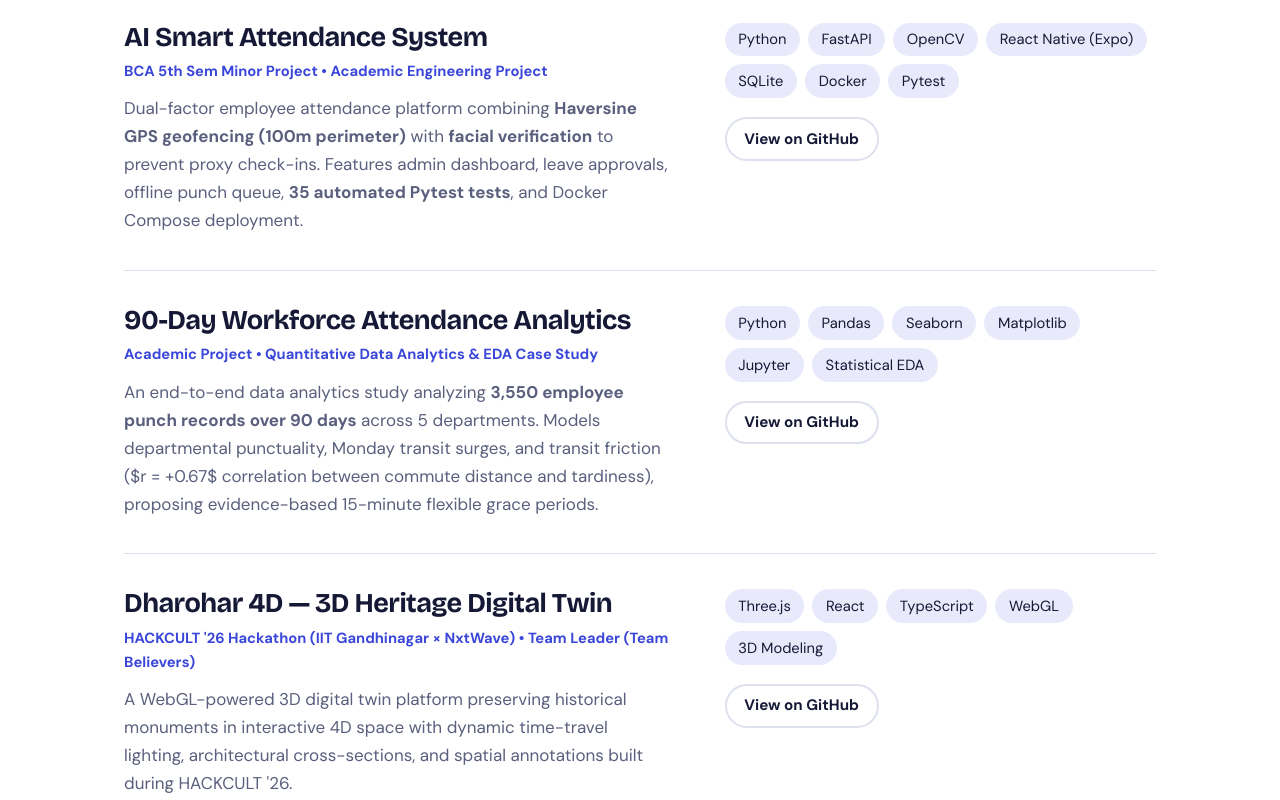
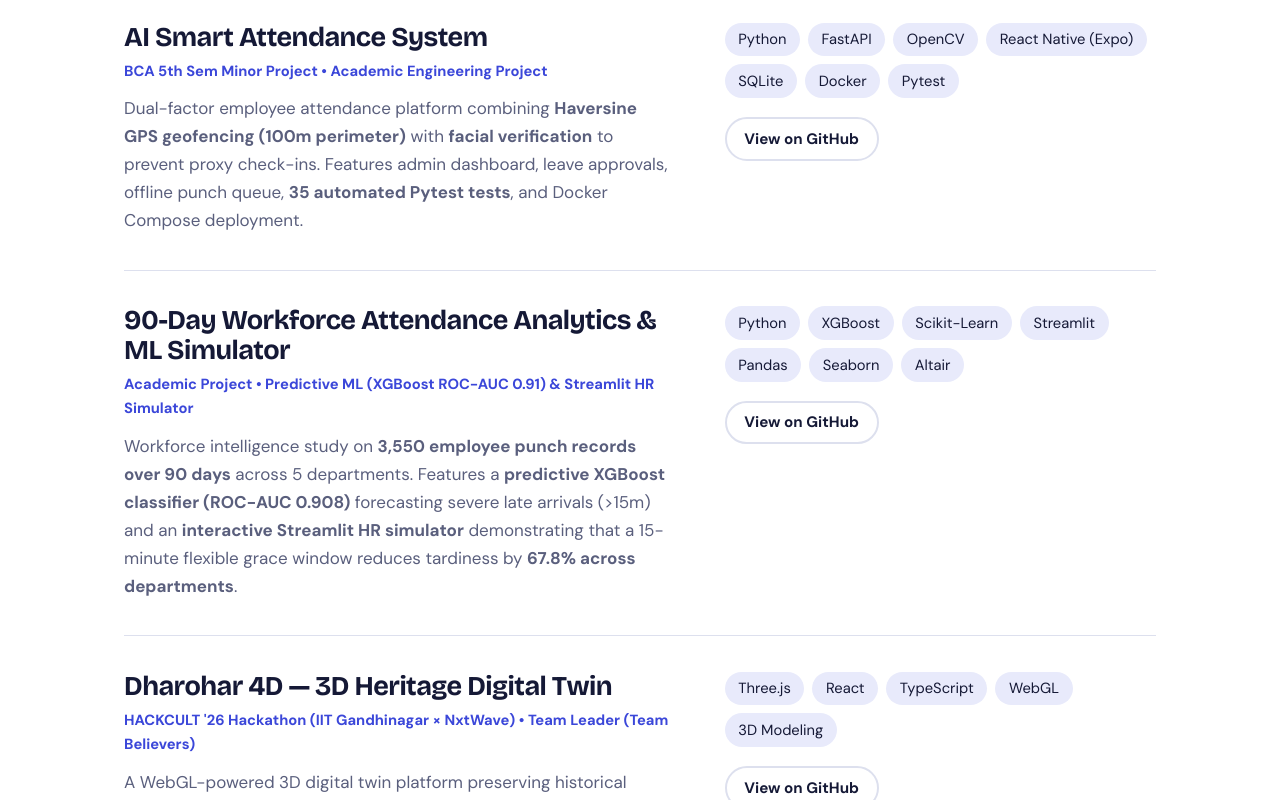
Before and after one commit to prachizala/prachi-portfolio, a plain HTML site: page index.html in a window 1280 px wide. Shown: the part 4184-4984 px from the top of the page. Drawn offline with nearby package versions, Linux system fonts and the light colour scheme.

Commit message:
feat: sync portfolio and resume PDF with XGBoost late-arrival predictor (ROC-AUC 0.91) and Streamlit HR simulator

```diff
--- a/index.html
+++ b/index.html
@@ -198,7 +198,7 @@ footer .wrap{display:flex;justify-content:space-between;gap:1rem;flex-wrap:wrap}
     <div class="rows">
       <div class="row"><h3>Languages & Core</h3><div class="chips"><span>Python 3.11</span><span>TypeScript</span><span>JavaScript (ES6+)</span><span>Java 8+</span><span>SQL</span><span>HTML5</span><span>CSS3</span></div></div>
       <div class="row"><h3>Backend & Architecture</h3><div class="chips"><span>FastAPI</span><span>Flask</span><span>Node.js / Express</span><span>SQLAlchemy</span><span>PostgreSQL (pgvector)</span><span>SQLite</span><span>REST APIs</span><span>Docker Compose</span><span>Pytest (35 Tests)</span></div></div>
-      <div class="row"><h3>AI, RAG & Data Analytics</h3><div class="chips"><span>GraphRAG</span><span>Neo4j</span><span>ChromaDB</span><span>OpenCV</span><span>Pandas</span><span>NumPy</span><span>Matplotlib</span><span>Seaborn</span><span>Jupyter</span><span>XGBoost</span><span>SHAP</span><span>Ollama</span></div></div>
+      <div class="row"><h3>AI, RAG & Data Analytics</h3><div class="chips"><span>Scikit-Learn</span><span>XGBoost</span><span>Streamlit</span><span>GraphRAG</span><span>Neo4j</span><span>pgvector</span><span>ChromaDB</span><span>OpenCV</span><span>SHAP</span><span>Pandas</span><span>NumPy</span><span>Matplotlib</span><span>Seaborn</span><span>Ollama</span></div></div>
       <div class="row"><h3>Mobile & Frontend</h3><div class="chips"><span>React Native (Expo)</span><span>Next.js 14/15</span><span>React</span><span>Tailwind CSS</span><span>Android SDK</span><span>PWA</span><span>Firebase RTDB</span></div></div>
       <div class="row"><h3>Certifications</h3><div class="chips"><span>Oracle: Agentic AI Foundations Associate</span><span>Google: Introduction to Generative AI</span><span>Infosys Springboard: Data Visualization with Tableau</span><span>Akash Technolabs: Android App Development Using Java</span><span>Unlox: Generative AI Certification</span></div></div>
     </div>
@@ -235,15 +235,15 @@ footer .wrap{display:flex;justify-content:space-between;gap:1rem;flex-wrap:wrap}
       </div>
     </article>
 
-    <!-- Project 3: 90-Day Workforce Attendance Data Analytics -->
+    <!-- Project 3: 90-Day Workforce Attendance Data Analytics & ML Simulator -->
     <article class="project">
       <div>
-        <h3>90-Day Workforce Attendance Analytics</h3>
-        <div class="sub">Academic Project &bull; Quantitative Data Analytics &amp; EDA Case Study</div>
-        <p>An end-to-end data analytics study analyzing <strong>3,550 employee punch records over 90 days</strong> across 5 departments. Models departmental punctuality, Monday transit surges, and transit friction ($r = +0.67$ correlation between commute distance and tardiness), proposing evidence-based 15-minute flexible grace periods.</p>
+        <h3>90-Day Workforce Attendance Analytics &amp; ML Simulator</h3>
+        <div class="sub">Academic Project &bull; Predictive ML (XGBoost ROC-AUC 0.91) &amp; Streamlit HR Simulator</div>
+        <p>Workforce intelligence study on <strong>3,550 employee punch records over 90 days</strong> across 5 departments. Features a <strong>predictive XGBoost classifier (ROC-AUC 0.908)</strong> forecasting severe late arrivals (&gt;15m) and an <strong>interactive Streamlit HR simulator</strong> demonstrating that a 15-minute flexible grace window reduces tardiness by <strong>67.8% across departments</strong>.</p>
       </div>
       <div class="meta">
-        <div class="chips"><span>Python</span><span>Pandas</span><span>Seaborn</span><span>Matplotlib</span><span>Jupyter</span><span>Statistical EDA</span></div>
+        <div class="chips"><span>Python</span><span>XGBoost</span><span>Scikit-Learn</span><span>Streamlit</span><span>Pandas</span><span>Seaborn</span><span>Altair</span></div>
         <a class="btn ghost small" href="https://github.com/prachizala/attendance-data-analytics" target="_blank" rel="noopener">View on GitHub</a>
       </div>
     </article>
```
Also changed, not shown: 1 other file.
